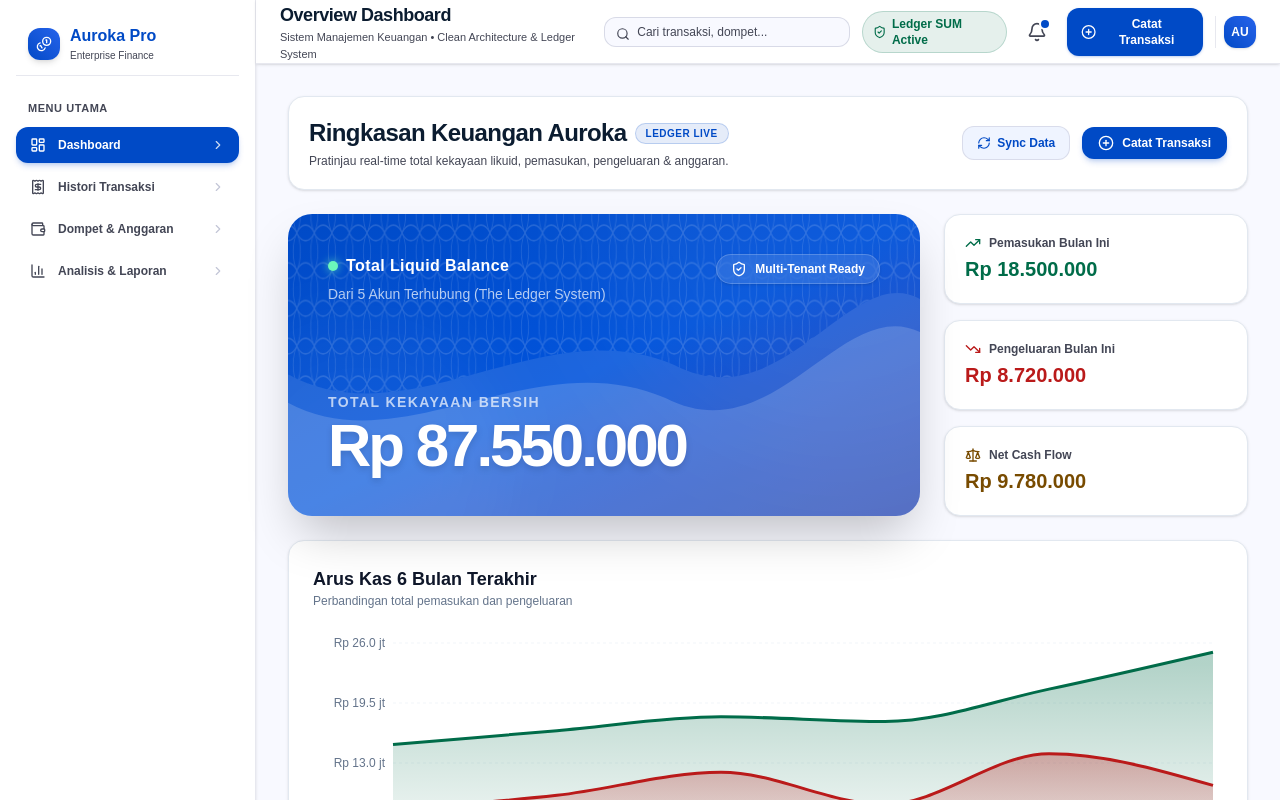
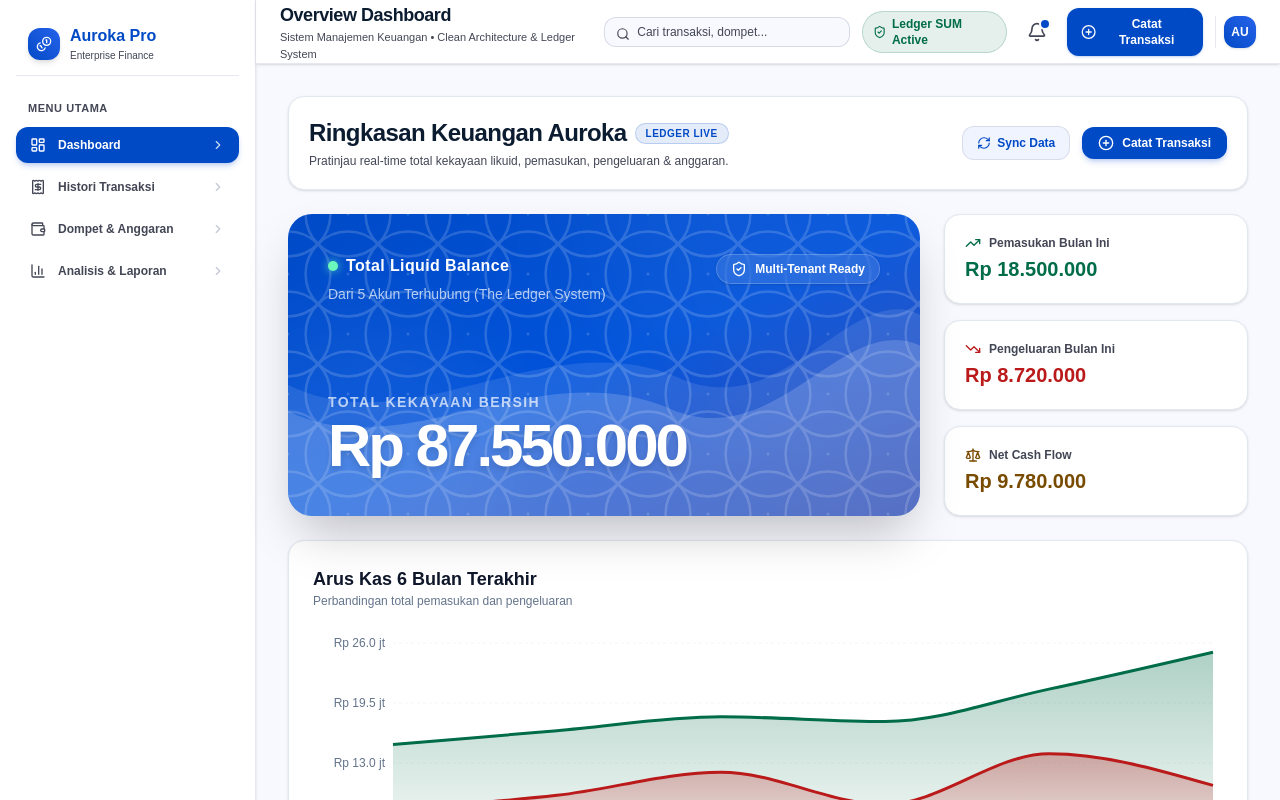
Before and after one commit to mazkama/auroka, a Next.js app: page /dashboard in a window 1280 px wide. Shown: the top 800 px of the page. Built offline with nearby package versions, Linux system fonts and the light colour scheme.

Commit message:
style(dashboard): fix SVG pattern distortion by separating pattern container and increase strokeWidth to 2.5

```diff
--- a/src/app/dashboard/page.tsx
+++ b/src/app/dashboard/page.tsx
@@ -75,42 +75,40 @@ export default function DashboardPage() {
             <div className="absolute top-0 right-0 w-[500px] h-[500px] bg-white/5 rounded-full blur-3xl -translate-y-1/2 translate-x-1/3 pointer-events-none transition-transform duration-700 group-hover:scale-110"></div>
             <div className="absolute bottom-0 left-0 w-[300px] h-[300px] bg-white/5 rounded-full blur-2xl translate-y-1/3 -translate-x-1/4 pointer-events-none"></div>
 
-            {/* Clean Wave & Masked Art Deco Motif Container */}
+            {/* 1. Unstretched Batik Kawung Outline Pattern (True Scale 1:1, Bold Stroke) */}
             <svg
-              className="absolute inset-0 w-full h-full pointer-events-none text-white"
+              className="absolute inset-0 w-full h-full opacity-[0.16] pointer-events-none text-white"
               xmlns="http://www.w3.org/2000/svg"
+            >
+              <defs>
+                <pattern id="pattern-kawung-bold" x="0" y="0" width="60" height="60" patternUnits="userSpaceOnUse">
+                  <g fill="none" stroke="currentColor" strokeWidth="2.5">
+                    <circle cx="0" cy="0" r="42.42" />
+                    <circle cx="60" cy="0" r="42.42" />
+                    <circle cx="0" cy="60" r="42.42" />
+                    <circle cx="60" cy="60" r="42.42" />
+                    <circle cx="30" cy="30" r="42.42" />
+                  </g>
+                </pattern>
+              </defs>
+              <rect width="100%" height="100%" fill="url(#pattern-kawung-bold)" />
+            </svg>
+
+            {/* 2. 2-Layer Sweeping Wave (Lower on Left, Higher on Right) */}
+            <svg
+              className="absolute bottom-0 left-0 w-full h-[200px] sm:h-[280px] pointer-events-none text-white"
               viewBox="0 0 1440 320"
+              xmlns="http://www.w3.org/2000/svg"
               preserveAspectRatio="none"
             >
-              <defs>
-                {/* Batik Kawung Outline Pattern Definition */}
-                <pattern id="pattern-kawung-outline" x="0" y="0" width="40" height="40" patternUnits="userSpaceOnUse">
-                  <g fill="none" stroke="currentColor" strokeWidth="1.8">
-                    <circle cx="0" cy="0" r="28.28" />
-                    <circle cx="40" cy="0" r="28.28" />
-                    <circle cx="0" cy="40" r="28.28" />
-                    <circle cx="40" cy="40" r="28.28" />
-                  </g>
-                </pattern>
-
-                {/* Mask to ensure Batik Kawung motif is hidden underneath wave */}
-                <mask id="motif-mask">
-                  <rect width="100%" height="100%" fill="white" />
-                  <path fill="black" d="M 0,170 C 280,240 580,100 880,160 C 1130,220 1280,50 1440,90 L 1440,320 L 0,320 Z" />
-                </mask>
-              </defs>
-
-              {/* 1. Upper Motif Area (Batik Kawung Outline, Masked Out Underneath Wave) */}
-              <rect width="100%" height="100%" fill="url(#pattern-kawung-outline)" opacity="0.14" mask="url(#motif-mask)" />
-
-              {/* 2. Wave Layer 1 (Back, Clean Without Motif, Slightly Lower on Left) */}
+              {/* Wave Layer 1 (Back, Slightly Lower on Left) */}
               <path
                 fill="currentColor"
                 fillOpacity="0.10"
                 d="M 0,170 C 280,240 580,100 880,160 C 1130,220 1280,50 1440,90 L 1440,320 L 0,320 Z"
               ></path>
 
-              {/* 3. Wave Layer 2 (Front, Clean Without Motif, Slightly Lower on Left) */}
+              {/* Wave Layer 2 (Front, Slightly Lower on Left) */}
               <path
                 fill="currentColor"
                 fillOpacity="0.16"
```
